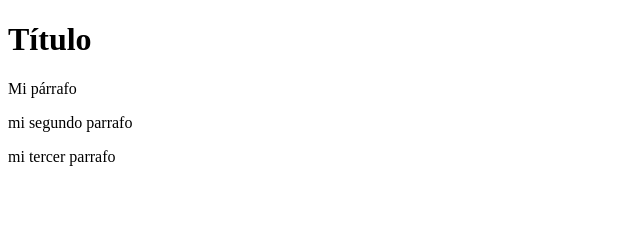
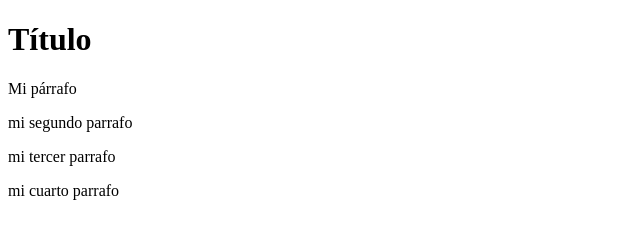
Before and after one commit to EnzoCampo22/HTML_INICIO, a plain HTML site: page inicio/Elemento_Bloque.html in a window 1280 px wide. Shown: the whole page, without its empty margins (0-640 px from the left). Drawn offline with Linux system fonts and the light colour scheme.

Commit message:
Update Elemento_Bloque.html
agregando cuarto parrafo

```diff
--- a/inicio/Elemento_Bloque.html
+++ b/inicio/Elemento_Bloque.html
@@ -12,6 +12,7 @@
     <p>Mi párrafo</p>
     <p>mi segundo parrafo</p>
     <p>mi tercer parrafo </p>
+    <p>mi cuarto parrafo</p>
 
 
 </body>
```
